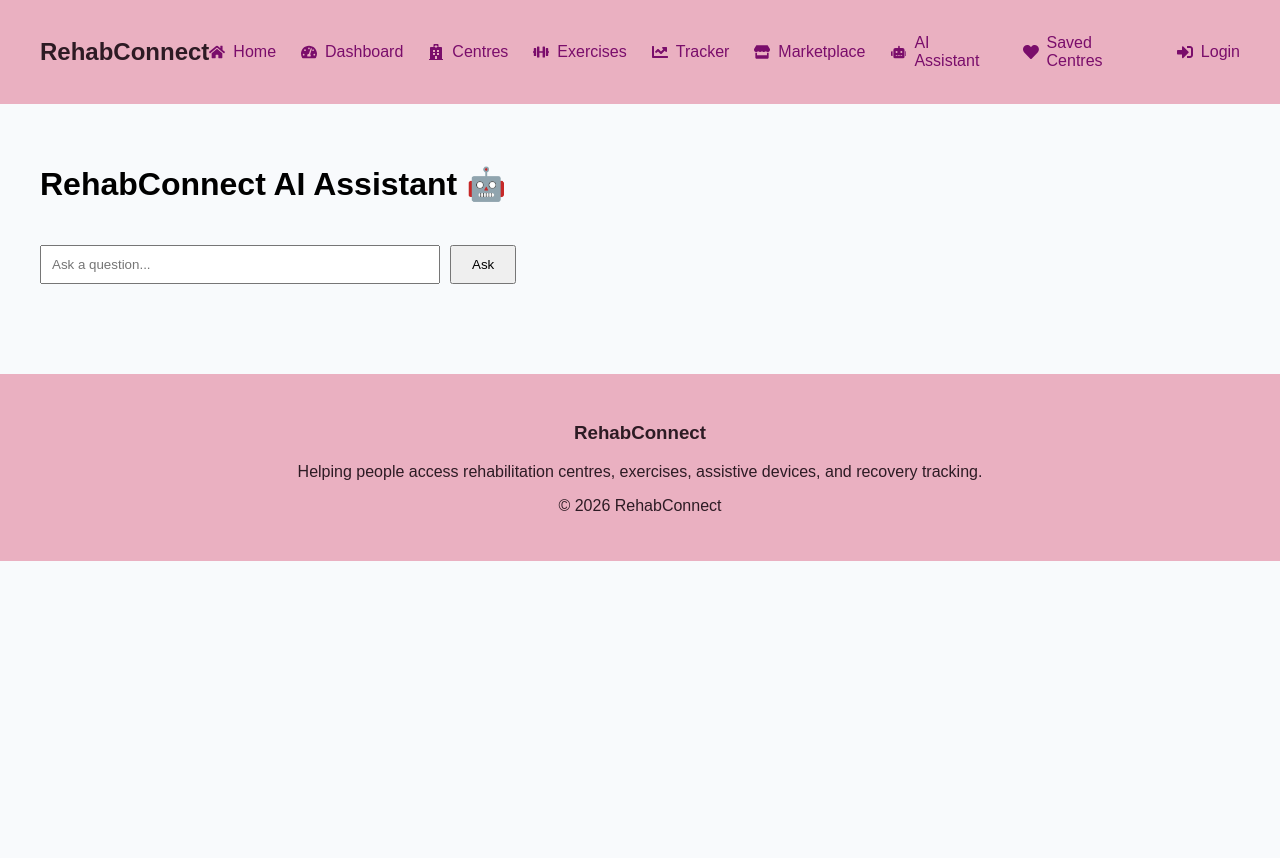
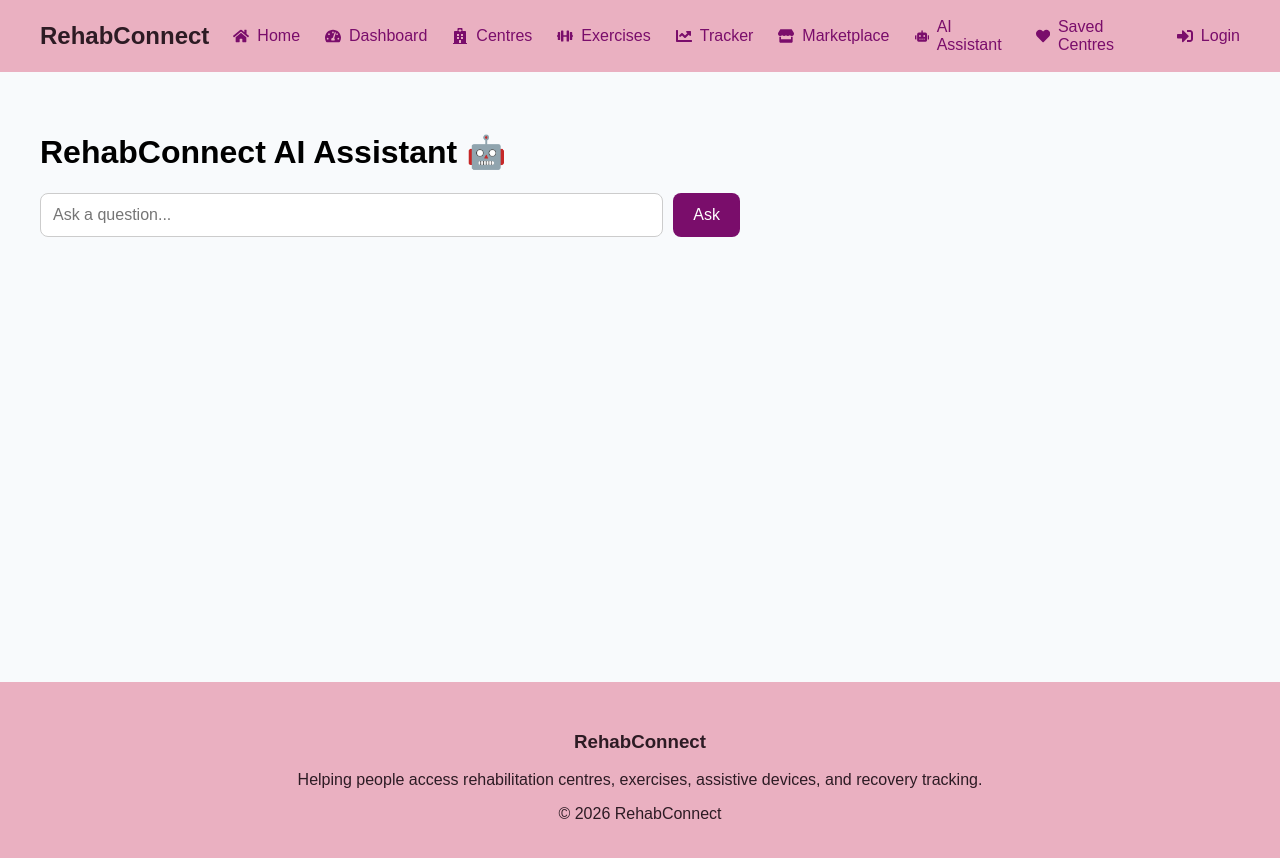
Before and after one commit to realsamyak05/rehab-connect, a React (Vite) app: page /assistant in a window 1280 px wide. Shown: the top 858 px of the page. Before the commit the page ends 800 px from the top, so only its background shows below. Built offline with nearby package versions, Linux system fonts and the light colour scheme; no server answers.

Commit message:
Design Improvements

```diff
--- a/src/components/Navbar.css
+++ b/src/components/Navbar.css
@@ -1,34 +1,29 @@
 .navbar {
+  padding: 18px 40px;
   background: #eab0c1;
   color: #2d1b24;
-
-  padding: 18px 40px;
-
   display: flex;
   justify-content: space-between;
   align-items: center;
+  gap: 24px;
 }
 
-.nav-links a {
-  color: #7a0d6b;
-  text-decoration: none;
-
+.navbar-top {
   display: flex;
   align-items: center;
-  gap: 8px;
-
-  transition: 0.3s;
 }
 
-.nav-links a:hover {
-  color: #d98aa2;
+.navbar h2 {
+  margin: 0;
 }
 
 .nav-links {
   display: flex;
+  align-items: center;
   gap: 25px;
 }
 
+.nav-links a,
 .user-name,
 .logout-button {
   display: flex;
@@ -36,6 +31,14 @@
   gap: 8px;
   color: #7a0d6b;
   font: inherit;
+}
+
+.nav-links a {
+  text-decoration: none;
+}
+
+.nav-links a:hover {
+  color: #d98aa2;
 }
 
 .logout-button {
@@ -49,3 +52,61 @@
 .logout-button:hover {
   background: #f8d7e1;
 }
+
+.menu-toggle {
+  display: none;
+  padding: 8px;
+  border: 0;
+  background: transparent;
+  color: #7a0d6b;
+  font-size: 24px;
+  cursor: pointer;
+}
+
+@media (max-width: 800px) {
+  .navbar {
+    display: block;
+    padding: 14px 16px;
+  }
+
+  .navbar-top {
+    justify-content: space-between;
+  }
+
+  .navbar h2 {
+    font-size: 22px;
+  }
+
+  .menu-toggle {
+    display: inline-flex;
+  }
+
+  .nav-links {
+    display: none;
+    flex-direction: column;
+    align-items: stretch;
+    gap: 4px;
+    padding-top: 14px;
+  }
+
+  .nav-links.open {
+    display: flex;
+  }
+
+  .nav-links a,
+  .user-name,
+  .logout-button {
+    width: 100%;
+    padding: 12px;
+    border-radius: 8px;
+  }
+
+  .nav-links a:hover,
+  .logout-button:hover {
+    background: #f8d7e1;
+  }
+
+  .logout-button {
+    text-align: left;
+  }
+}
--- a/src/components/Navbar.jsx
+++ b/src/components/Navbar.jsx
@@ -1,6 +1,7 @@
 import { useEffect, useState } from "react";
 import { Link, useNavigate } from "react-router-dom";
 import {
+  FaBars,
   FaChartLine,
   FaDumbbell,
   FaHeart,
@@ -10,8 +11,9 @@ import {
   FaSignInAlt,
   FaSignOutAlt,
   FaStore,
+  FaTachometerAlt,
+  FaTimes,
   FaUserCircle,
-  FaTachometerAlt,
 } from "react-icons/fa";
 import { onAuthStateChanged, signOut } from "firebase/auth";
 import { auth } from "../firebase";
@@ -19,63 +21,75 @@ import "./Navbar.css";
 
 function Navbar() {
   const [user, setUser] = useState(null);
+  const [menuOpen, setMenuOpen] = useState(false);
   const navigate = useNavigate();
 
   useEffect(() => {
-    const unsubscribe = onAuthStateChanged(auth, (currentUser) => {
-      setUser(currentUser);
-    });
+    return onAuthStateChanged(auth, setUser);
+  }, []);
 
-    return unsubscribe;
-  }, []);
+  function closeMenu() {
+    setMenuOpen(false);
+  }
 
   async function handleLogout() {
     await signOut(auth);
+    closeMenu();
     navigate("/");
   }
 
   return (
     <nav className="navbar">
-      <h2>RehabConnect</h2>
+      <div className="navbar-top">
+        <h2>RehabConnect</h2>
 
-      <div className="nav-links">
-        <Link to="/">
+        <button
+          className="menu-toggle"
+          onClick={() => setMenuOpen((open) => !open)}
+          aria-label="Toggle navigation menu"
+          aria-expanded={menuOpen}
+        >
+          {menuOpen ? <FaTimes /> : <FaBars />}
+        </button>
+      </div>
+
+      <div className={`nav-links ${menuOpen ? "open" : ""}`}>
+        <Link to="/" onClick={closeMenu}>
           <FaHome /> Home
         </Link>
-        <Link to="/dashboard">
+        <Link to="/dashboard" onClick={closeMenu}>
           <FaTachometerAlt /> Dashboard
         </Link>
-        <Link to="/centres">
+        <Link to="/centres" onClick={closeMenu}>
           <FaHospital /> Centres
         </Link>
-        <Link to="/exercises">
+        <Link to="/exercises" onClick={closeMenu}>
           <FaDumbbell /> Exercises
         </Link>
-        <Link to="/tracker">
+        <Link to="/tracker" onClick={closeMenu}>
           <FaChartLine /> Tracker
         </Link>
-        <Link to="/marketplace">
+        <Link to="/marketplace" onClick={closeMenu}>
           <FaStore /> Marketplace
         </Link>
-        <Link to="/assistant">
+        <Link to="/assistant" onClick={closeMenu}>
           <FaRobot /> AI Assistant
         </Link>
-        <Link to="/saved-centres">
+        <Link to="/saved-centres" onClick={closeMenu}>
           <FaHeart /> Saved Centres
         </Link>
 
         {user ? (
           <>
-            <Link className="user-name" to="/profile">
+            <Link className="user-name" to="/profile" onClick={closeMenu}>
               <FaUserCircle /> {user.displayName || user.email}
             </Link>
-
             <button className="logout-button" onClick={handleLogout}>
               <FaSignOutAlt /> Logout
             </button>
           </>
         ) : (
-          <Link className="login-link" to="/login">
+          <Link className="login-link" to="/login" onClick={closeMenu}>
             <FaSignInAlt /> Login
           </Link>
         )}
--- /dev/null
+++ b/src/pages/Assistant.css
@@ -0,0 +1,66 @@
+.assistant-page {
+    min-height: 70vh;
+    padding: 40px;
+  }
+
+  .assistant-form {
+    display: flex;
+    gap: 10px;
+    max-width: 700px;
+    margin-top: 20px;
+  }
+
+  .assistant-input {
+    flex: 1;
+    min-width: 0;
+    padding: 12px;
+    border: 1px solid #ccc;
+    border-radius: 8px;
+    font: inherit;
+  }
+
+  .assistant-button {
+    padding: 12px 20px;
+    border: 0;
+    border-radius: 8px;
+    background: #7a0d6b;
+    color: white;
+    font: inherit;
+    cursor: pointer;
+  }
+
+  .assistant-answer {
+    max-width: 850px;
+    margin-top: 30px;
+    padding: 20px;
+    border: 1px solid #ccc;
+    border-radius: 10px;
+    background: white;
+  }
+
+  .assistant-answer p {
+    white-space: pre-line;
+    line-height: 1.7;
+  }
+
+  @media (max-width: 700px) {
+    .assistant-page {
+      padding: 24px 16px;
+    }
+
+    .assistant-page h1 {
+      font-size: 28px;
+    }
+
+    .assistant-form {
+      flex-direction: column;
+    }
+
+    .assistant-button {
+      width: 100%;
+    }
+
+    .assistant-answer {
+      padding: 16px;
+    }
+  }
--- a/src/pages/Assistant.jsx
+++ b/src/pages/Assistant.jsx
@@ -1,69 +1,44 @@
 import { useState } from "react";
 import { askGroq } from "../groq";
+import "./Assistant.css";
 
 function Assistant() {
   const [question, setQuestion] = useState("");
   const [answer, setAnswer] = useState("");
 
-  async function handleAsk() {
-    if (question.trim() === "") {
-      return;
-    }
+  async function handleAsk(event) {
+    event.preventDefault();
+
+    if (!question.trim()) return;
 
     setAnswer("Thinking...");
-
-    const response = await askGroq(question);
-
-    setAnswer(response);
+    setAnswer(await askGroq(question));
   }
 
   return (
-    <div style={{ padding: "40px" }}>
+    <main className="assistant-page">
       <h1>RehabConnect AI Assistant 🤖</h1>
 
+      <form className="assistant-form" onSubmit={handleAsk}>
         <input
+          className="assistant-input"
           type="text"
           placeholder="Ask a question..."
           value={question}
-        onChange={(e) => setQuestion(e.target.value)}
-        style={{
-          width: "400px",
-          padding: "10px",
-          marginTop: "20px",
-        }}
+          onChange={(event) => setQuestion(event.target.value)}
         />
-
-      <button
-        onClick={handleAsk}
-        style={{
-          marginLeft: "10px",
-          padding: "10px 20px",
-        }}
-      >
+        <button className="assistant-button" type="submit">
           Ask
         </button>
+      </form>
 
       {answer && (
-        <div
-          style={{
-            marginTop: "30px",
-            padding: "20px",
-            border: "1px solid #ccc",
-            borderRadius: "10px",
-          }}
-        >
+        <section className="assistant-answer" aria-live="polite">
           <h3>Answer:</h3>
-          <p
-            style={{
-              whiteSpace: "pre-line",
-              lineHeight: "1.7",
-            }}
-          >
-            {answer}
-          </p>
-        </div>
+          <p>{answer}</p>
+        </section>
       )}
-    </div>
+    </main>
   );
 }
 
```
Lines whose indentation alone changed are shown as unchanged.
